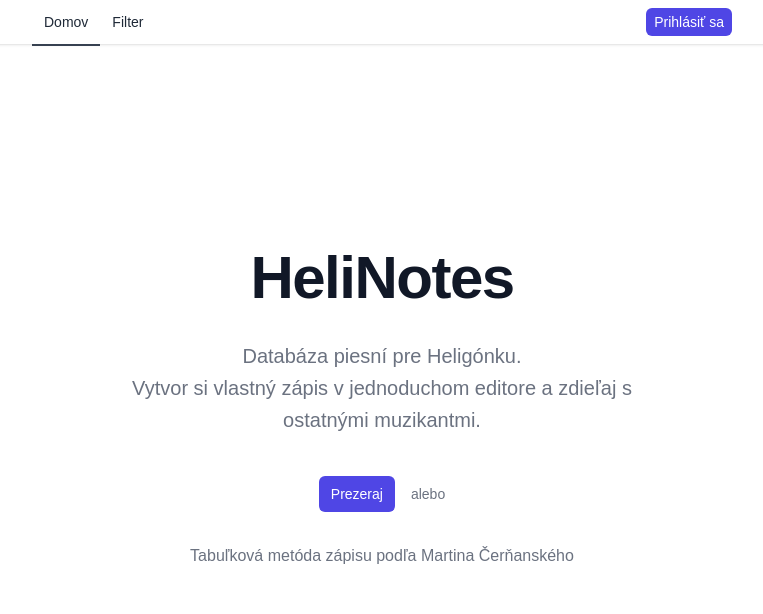
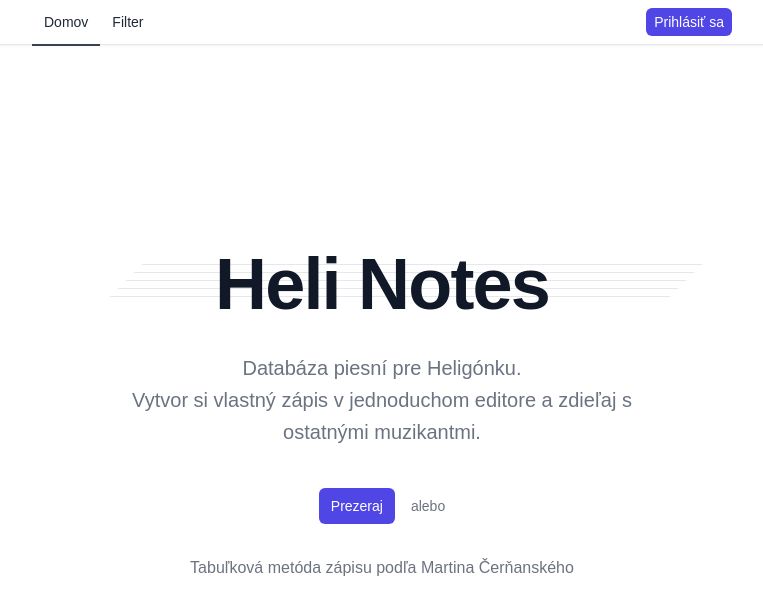
Before and after one commit to VladimirJarabica/helsheet, a Next.js app: page / in a window 1280 px wide. Shown: the top 614 px of the page, without its empty margins (258-1021 px from the left). Built offline with nearby package versions, Linux system fonts and the light colour scheme; no server answers.

Commit message:
fancy title

```diff
--- a/src/app/page.tsx
+++ b/src/app/page.tsx
@@ -19,10 +19,15 @@ export default async function Home() {
           ></div>
         </div>
         <div className="mx-auto max-w-2xl py-20 sm:py-32 py- lg:py-36">
-          <div className="text-center">
-            <h1 className="text-5xl font-semibold tracking-tight text-balance text-gray-900 sm:text-6xl">
-              HeliNotes
+          <div className="relative text-center">
+            <h1 className="text-5xl font-semibold tracking-tight text-balance text-gray-900 sm:text-7xl">
+              Heli&nbsp;Notes
             </h1>
+            <hr className="-z-10 absolute w-5/6 right-4 top-4 bg-gray-600" />
+            <hr className="-z-10 absolute w-5/6 right-6 top-6 bg-gray-600" />
+            <hr className="-z-10 absolute w-5/6 right-8 top-8 bg-gray-600" />
+            <hr className="-z-10 absolute w-5/6 right-10 top-10 bg-gray-600" />
+            <hr className="-z-10 absolute w-5/6 right-12 top-12 bg-gray-600" />
             <p className="mt-8 text-lg font-medium text-pretty text-gray-500 sm:text-xl/8">
               Databáza piesní pre Heligónku.
               <br />
```
